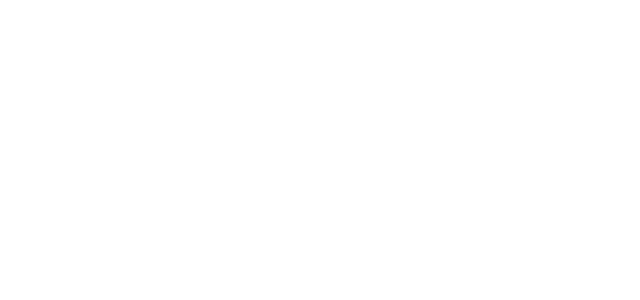
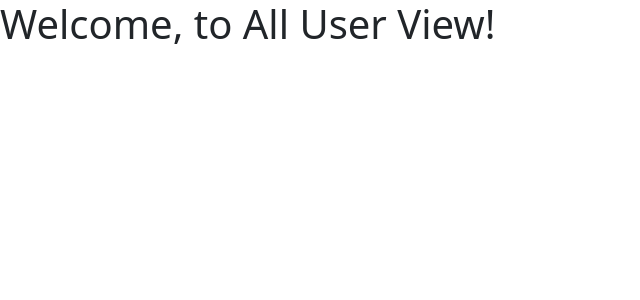
Before and after one commit to IT20131456/-Ticket-Reservation-system-Frontend, a React (Create React App) app in the folder frontend/: page /usermanagement in a window 1280 px wide. Before the commit this address had no page. Shown: the top 300 px of the page, without its empty margins (0-640 px from the left). Built offline with nearby package versions, Linux system fonts and the light colour scheme.

Commit message:
Adding session to frontend

```diff
--- a/frontend/src/App.js
+++ b/frontend/src/App.js
@@ -13,8 +13,9 @@ import TicketBooking from "./components/Ticket Booking Management/NewReservation
 import LandingPage from "./components/LandingPage/LandingPage";
 import EmployeeLogin from "./components/Login/EmployeeLogin";
 import AdminLogin from "./components/Login/AdminLogin";
-import TravelAgentRegistration from "./components/Registration/travelAgentRegistration";
-import BackOfficeStaffRegistration from "./components/Registration/backOfficeStaffRegistration";
+import TravelAgentRegistration from "./components/Registration/TravelAgentRegistration";
+import BackOfficeStaffRegistration from "./components/Registration/BackOfficeStaffRegistration";
+import AllUserView from "./components/UserManagement/AllUserView";
 
 function App() {
   return (
@@ -39,8 +40,9 @@ function App() {
         <Route path="/ticketbooking" element={<TicketBooking />} />
 
         {/* User Management */}
-        <Route path="/backoffice/registration" element={< BackOfficeStaffRegistration />} />
+        <Route path="/backoffice/registration" element={<BackOfficeStaffRegistration />} />
         <Route path="/travelagent/registration" element={<TravelAgentRegistration />} />
+        <Route path="/usermanagement" element={<AllUserView />} />
       </Routes>
     </BrowserRouter>
   );
--- a/frontend/src/components/Login/EmployeeLogin.jsx
+++ b/frontend/src/components/Login/EmployeeLogin.jsx
@@ -32,6 +32,12 @@ function EmployeeLogin() {
       // Check if the response indicates success (adjust this based on API response structure)
       if (response && response.status === 200) {
         console.log('Login successful');
+        // Store the session token in localStorage
+        //localStorage.setItem('sessionToken', response.data.sessionToken);
+        // add the data field of the response to the local storage
+        localStorage.setItem('sessionData', JSON.stringify(response.data.data));
+        console.log(localStorage.getItem('sessionData'));
+
         // Redirect to the back office page
         window.location.href = "/backoffice";
       } else {
@@ -58,6 +64,9 @@ function EmployeeLogin() {
       // Check if the response indicates success (need to adjust this based on your API response structure)
       if (response && response.status === 200) {
         console.log('Login successful');
+        // Store the session token in localStorage (you can also use cookies)
+        localStorage.setItem('sessionToken', response.data.sessionToken);
+
         // Redirect to the travel agent page
         window.location.href = "/travelagent";
       } else {
--- a/frontend/src/components/Navbar/Backoffice.jsx
+++ b/frontend/src/components/Navbar/Backoffice.jsx
@@ -7,6 +7,14 @@ import NavDropdown from "react-bootstrap/NavDropdown";
 import logo from "../../images/logo.png";
 
 function Backoffice() {
+
+  const handleLogout = () => {
+    // clearing session data.
+    localStorage.removeItem('sessionData');
+    // Redirect to the login page or perform other logout actions.
+    window.location.href = "employee/login"; // Redirect to the login page
+  };
+
   return (
     <Navbar
       bg="light"
@@ -67,6 +75,8 @@ function Backoffice() {
             />
             &nbsp;&nbsp;
           </Form>
+
+          <Button variant="outline-primary" onClick={handleLogout}>Logout</Button>
         </Navbar.Collapse>
       </Container>
     </Navbar>
--- a/frontend/src/components/Navbar/Travel Agent.jsx
+++ b/frontend/src/components/Navbar/Travel Agent.jsx
@@ -7,6 +7,14 @@ import NavDropdown from "react-bootstrap/NavDropdown";
 import logo from "../../images/logo.png";
 
 function TravelAgent() {
+
+  const handleLogout = () => {
+    // clearing session data.
+    localStorage.removeItem('sessionData');
+    // Redirect to the login page or perform other logout actions.
+    window.location.href = "employee/login"; // Redirect to the login page
+  };
+
   return (
     <Navbar
       bg=""
@@ -67,6 +75,8 @@ function TravelAgent() {
             />
             &nbsp;&nbsp;
           </Form>
+          <Button variant="outline-primary" onClick={handleLogout}>Logout</Button>
+
         </Navbar.Collapse>
       </Container>
     </Navbar>
--- /dev/null
+++ b/frontend/src/components/UserManagement/AllUserView.jsx
@@ -0,0 +1,41 @@
+import React, { useEffect, useState } from 'react'
+
+function AllUserView() {
+
+  const [sessionData, setSessionData] = useState({});
+  const [loading, setLoading] = useState(true);
+
+  useEffect(() => {
+    getSessionData();
+  }, []);
+
+  async function getSessionData() {
+    const storedSessionData = localStorage.getItem('sessionData');
+    if (storedSessionData) {
+      const sessionData = JSON.parse(storedSessionData);
+      setSessionData(sessionData);
+      setLoading(false); // Set loading to false when data is available
+    } else {
+      // Handle the case where no session data is found in localStorage
+      console.error('Session data not found');
+      setLoading(false); // Set loading to false when data is not found
+    }
+  }
+
+  return (
+    <div>
+      {loading ? (
+        <div>Loading session data...</div>
+      ) : (
+        <div>
+          {/* Render your content here using sessionData */}
+          {/* Example: */}
+          <h1>Welcome, {sessionData.userName} to All User View!</h1>
+          {/* Add your content components here */}
+        </div>
+      )}
+    </div>
+  );
+}
+
+export default AllUserView
```
